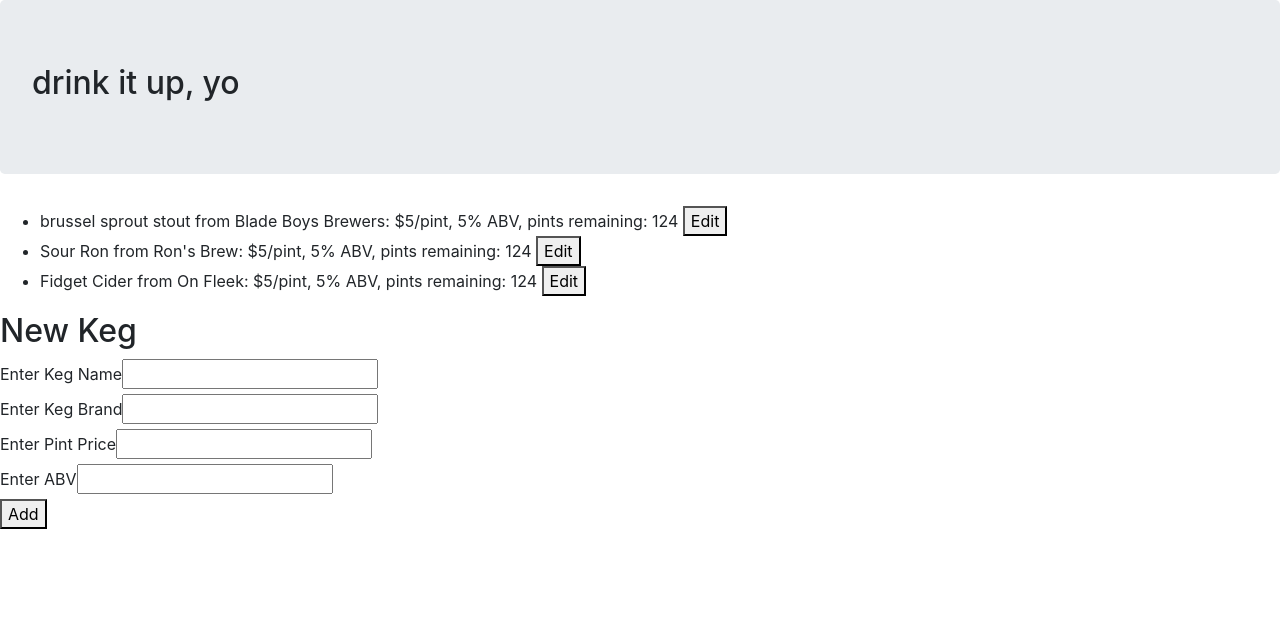
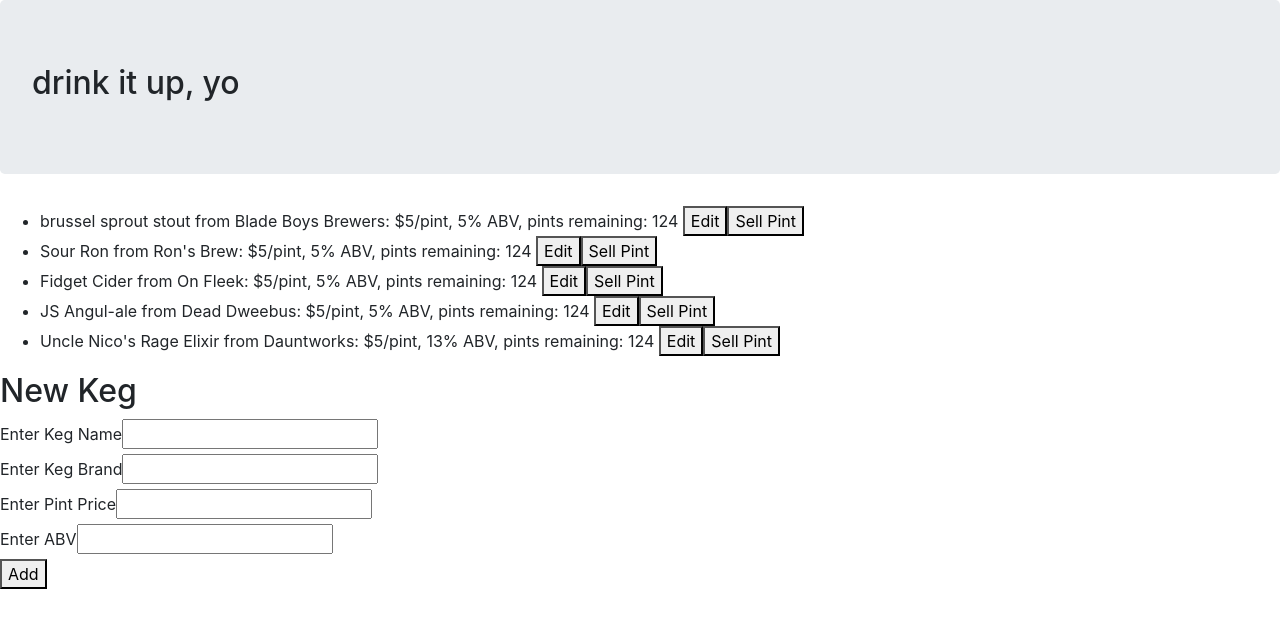
Before and after one commit to emilywatkins/tap-room, an Angular app: page / in a window 1280 px wide. Shown: the top 628 px of the page. Built offline with nearby package versions, Linux system fonts and the light colour scheme.

Commit message:
add sell pint logic to decrease keg pints by 1.

```diff
--- a/src/app/app.component.html
+++ b/src/app/app.component.html
@@ -2,6 +2,6 @@
   <h2>drink it up, yo</h2>
 </div>
 
-<app-keg-list [childKegList]="masterKegList" (clickSender)="editKeg($event)"></app-keg-list>
+<app-keg-list [childKegList]="masterKegList" (clickedEdit)="editKeg($event)" (clickedSell)="sellPint($event)"></app-keg-list>
 <app-new-keg (sendKeg)="addKeg($event)"></app-new-keg>
-<app-edit-keg [childSelectedKeg]="selectedKeg" (clickedDone)="finishedEditing()"><app-edit-keg>
+<app-edit-keg [childSelectedKeg]="selectedKeg" (clickedDone)="finishedEditing()"></app-edit-keg>
--- a/src/app/app.component.ts
+++ b/src/app/app.component.ts
@@ -14,10 +14,16 @@ export class AppComponent {
     new Keg('brussel sprout stout', 'Blade Boys Brewers', 5, 5),
     new Keg('Sour Ron', 'Ron\'s Brew', 5, 5),
     new Keg('Fidget Cider', 'On Fleek', 5, 5),
+    new Keg('JS Angul-ale', 'Dead Dweebus', 5, 5),
+    new Keg('Uncle Nico\'s Rage Elixir', 'Dauntworks', 5, 13),
   ];
 
   editKeg(clickedKeg) {
     this.selectedKeg = clickedKeg;
+  }
+
+  sellPint(clickedKeg) {
+    clickedKeg.pints -= 1;
   }
 
   finishedEditing() {
@@ -27,4 +33,5 @@ export class AppComponent {
   addKeg(newKeg: Keg) {
     this.masterKegList.push(newKeg);
   }
+
 }
--- a/src/app/app.module.ts
+++ b/src/app/app.module.ts
@@ -7,6 +7,7 @@ import { FormsModule } from '@angular/forms';
 import { KegListComponent } from './keg-list/keg-list.component';
 import { NewKegComponent } from './new-keg/new-keg.component';
 import { EditKegComponent } from './edit-keg/edit-keg.component';
+import { SellPintComponent } from './sell-pint/sell-pint.component';
 
 
 @NgModule({
@@ -14,7 +15,8 @@ import { EditKegComponent } from './edit-keg/edit-keg.component';
     AppComponent,
     KegListComponent,
     NewKegComponent,
-    EditKegComponent
+    EditKegComponent,
+    SellPintComponent
   ],
   imports: [
     BrowserModule,
--- a/src/app/keg-list/keg-list.component.html
+++ b/src/app/keg-list/keg-list.component.html
@@ -1,5 +1,6 @@
 <ul>
   <li *ngFor="let currentKeg of childKegList">{{currentKeg.name}} from {{currentKeg.brand}}: ${{currentKeg.price}}/pint, {{currentKeg.ABV}}% ABV, pints remaining: {{currentKeg.pints}}
   <button (click)="editButtonClicked(currentKeg)">Edit</button>
+  <button (click)="sellButtonClicked(currentKeg)">Sell Pint</button>
   </li>
 </ul>
--- a/src/app/keg-list/keg-list.component.ts
+++ b/src/app/keg-list/keg-list.component.ts
@@ -1,5 +1,5 @@
 import { Component, Input, Output, EventEmitter } from '@angular/core';
-import { Keg } from '../models/keg.model'
+import { Keg } from '../models/keg.model';
 
 @Component({
   selector: 'app-keg-list',
@@ -8,14 +8,17 @@ import { Keg } from '../models/keg.model'
 })
 export class KegListComponent {
   @Input() childKegList: Keg[];
-  @Output() clickSender = new EventEmitter();
+  @Output() clickedEdit = new EventEmitter();
+  @Output() clickedSell = new EventEmitter();
 
   editButtonClicked(kegToEdit: Keg) {
-    this.clickSender.emit(kegToEdit);
+    this.clickedEdit.emit(kegToEdit);
+  }
+
+  sellButtonClicked(kegToSell: Keg) {
+    this.clickedSell.emit(kegToSell);
+
   }
 
   constructor() { }
-
-
-
 }
--- /dev/null
+++ b/src/app/sell-pint/sell-pint.component.ts
@@ -0,0 +1,19 @@
+import { Component, Input, Output, EventEmitter } from '@angular/core';
+import { Keg } from '../models/keg.model';
+
+@Component({
+  selector: 'app-sell-pint',
+  templateUrl: './sell-pint.component.html',
+  styleUrls: ['./sell-pint.component.css']
+})
+export class SellPintComponent {
+  @Input() childSelectedKeg: Keg;
+  @Output() clickedSell = new EventEmitter;
+
+  sellPint() {
+    this.clickedSell.emit();
+  }
+  constructor() { }
+
+
+}
```
Also changed, not shown: src/app/sell-pint/sell-pint.component.css (added), src/app/sell-pint/sell-pint.component.html (added), 1 other file (tests, documents, lock files or other folders).
